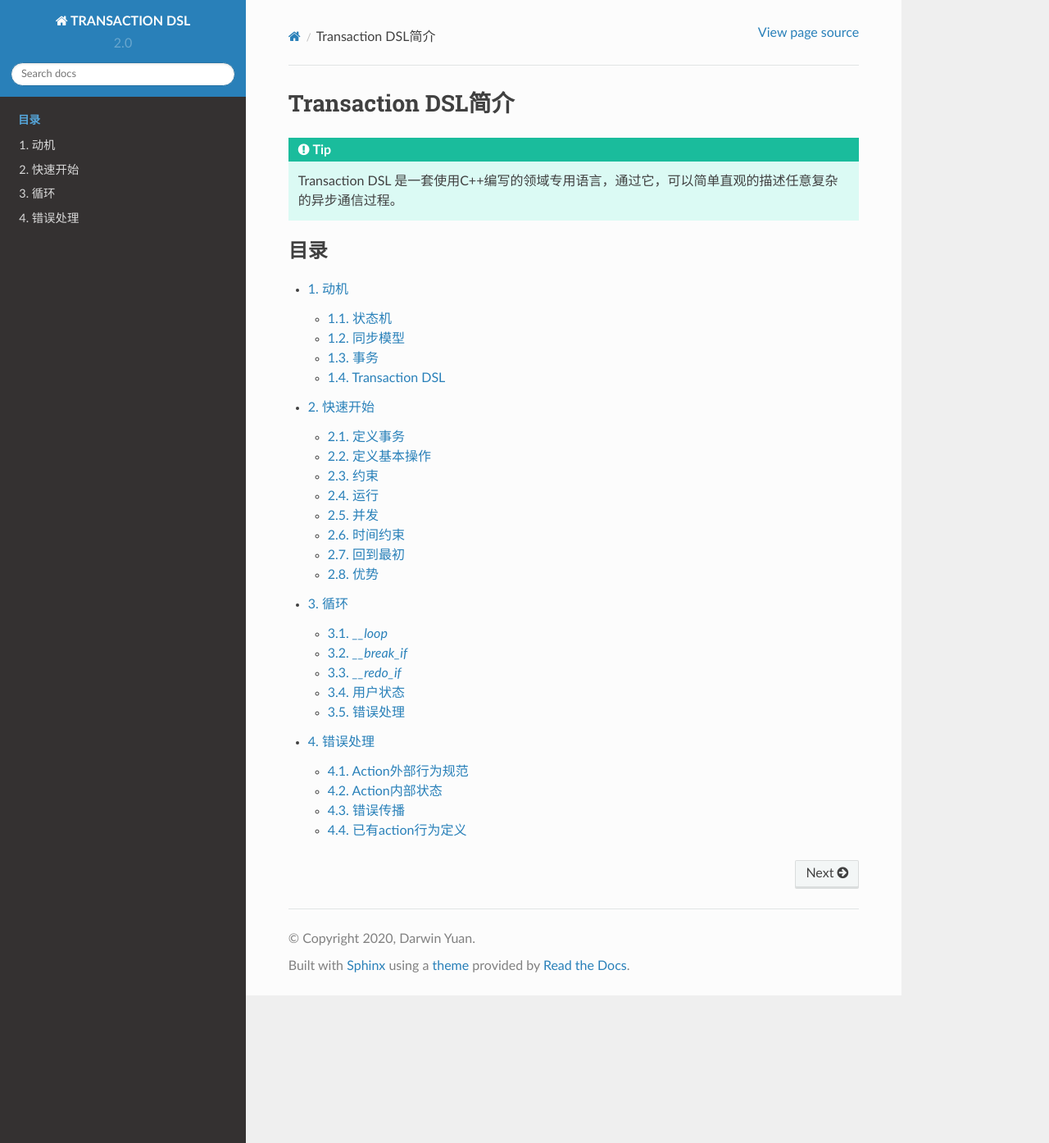
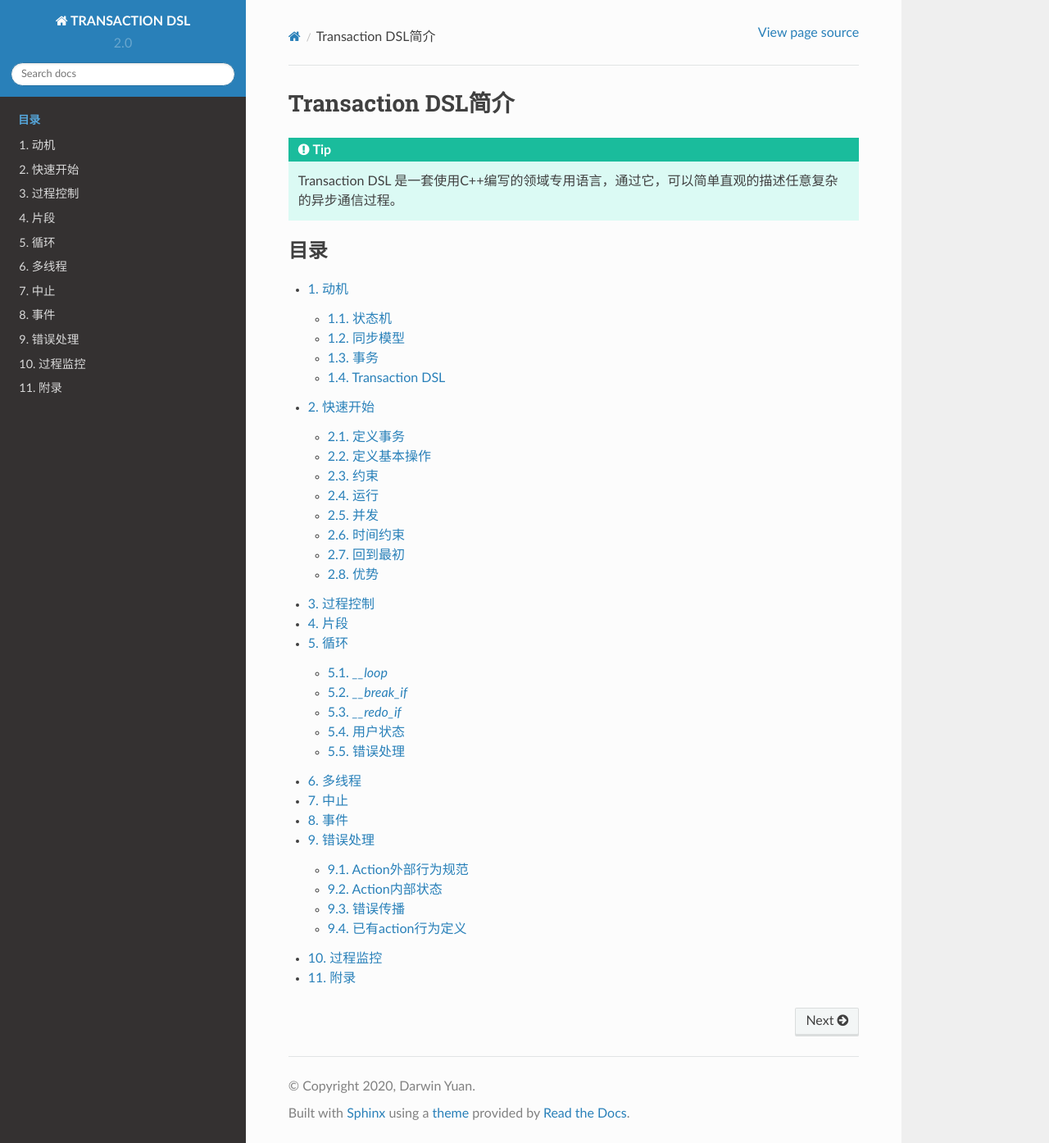
Before and after one commit to godsme/trans-dsl-2, a Sphinx documentation site: the page built from doc/source/index.rst, in a window 1280 px wide and 1394 px high. Shown: the whole window at 82% size. Built offline with Sphinx 7.4.7 and the Read the Docs theme 2.0.0, drawn with Linux system fonts in a browser that asks for light colours; formulas are drawn with MathJax 3.

Commit message:
added all blank chapters

```diff
--- /dev/null
+++ b/doc/source/appendix.rst
@@ -0,0 +1,2 @@
+附录
+======
--- /dev/null
+++ b/doc/source/event.rst
@@ -0,0 +1,2 @@
+事件
+======
--- /dev/null
+++ b/doc/source/fragment.rst
@@ -0,0 +1,2 @@
+片段
+=======
--- /dev/null
+++ b/doc/source/monitor.rst
@@ -0,0 +1,2 @@
+过程监控
+========
--- /dev/null
+++ b/doc/source/multi-thread.rst
@@ -0,0 +1,2 @@
+多线程
+=========
--- /dev/null
+++ b/doc/source/proc-control.rst
@@ -0,0 +1,3 @@
+
+过程控制
+=============
--- /dev/null
+++ b/doc/source/stop.rst
@@ -0,0 +1,2 @@
+中止
+======
```
Also changed, not shown: doc/source/index.rst (+7 -0 lines).
